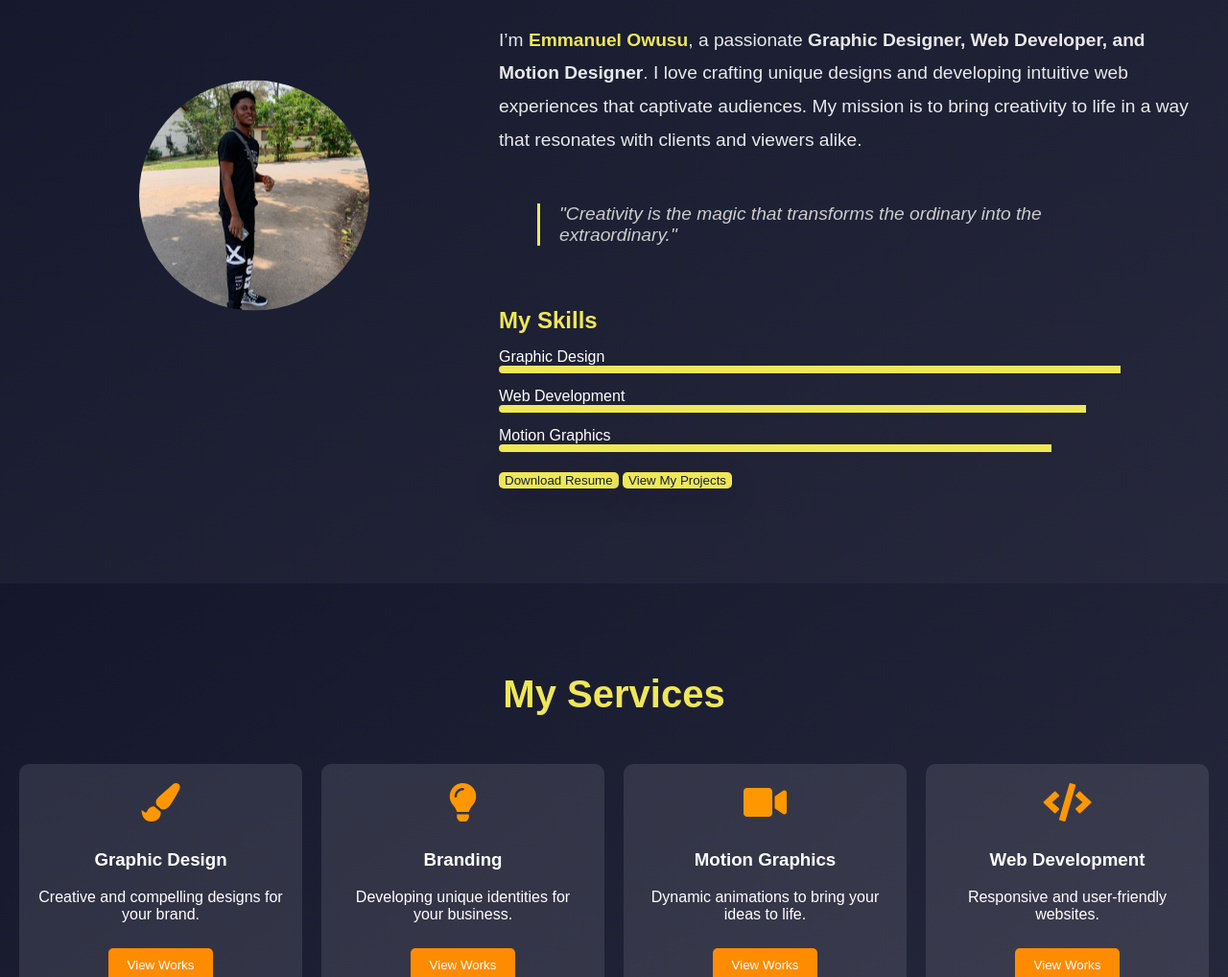
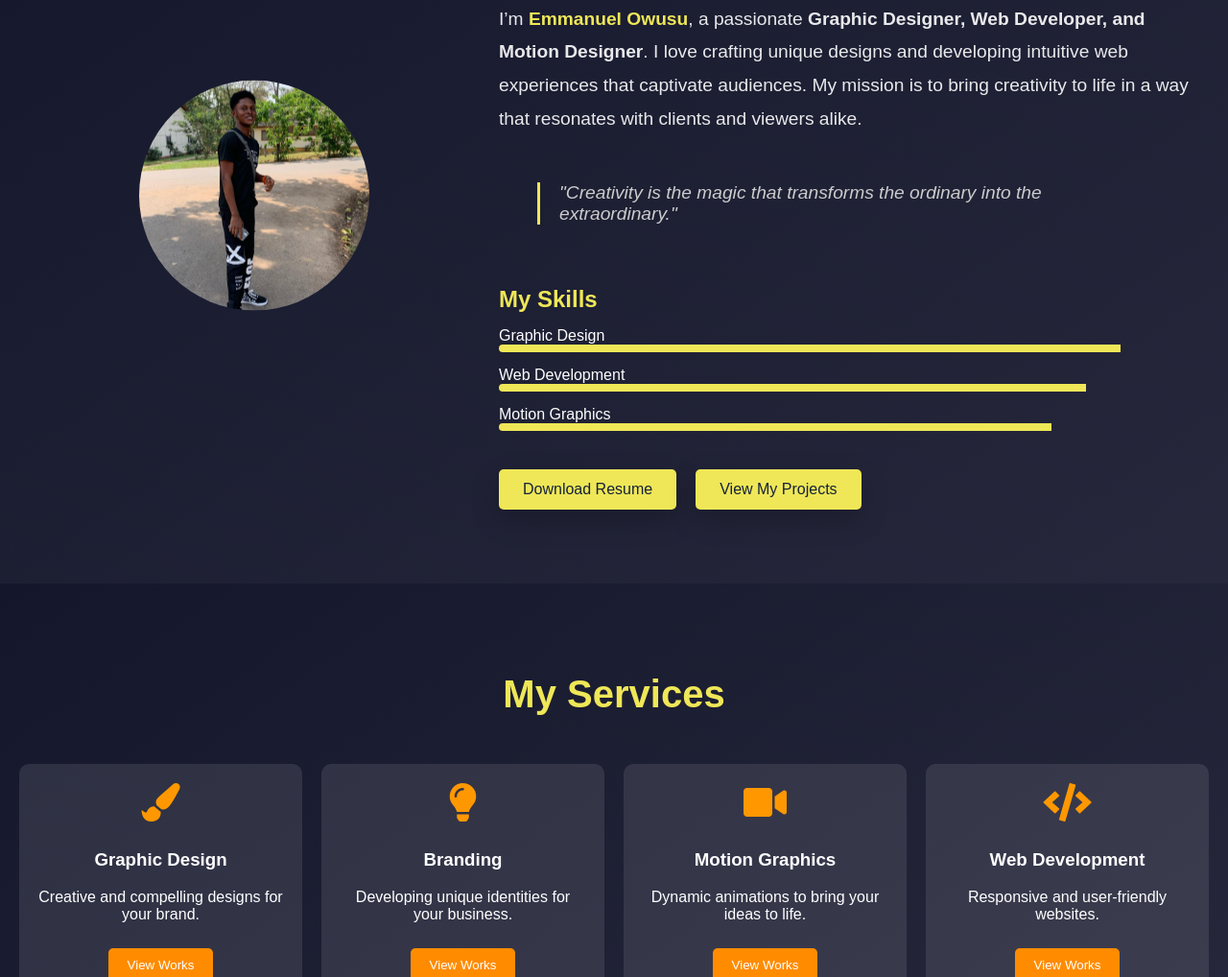
Before and after one commit to eo6619442/ImaginativeExCreations, a plain HTML site: page Index.html in a window 1280 px wide. Shown: the part 992-2010 px from the top of the page at 96% size. Drawn offline with Linux system fonts and the light colour scheme.

Commit message:
Style.css

```diff
--- a/Style.css
+++ b/Style.css
@@ -79,7 +79,7 @@ body {
 .cta-btn {
     background-color: var(--accent-color);
     color: var(--primary-color);
-    padding: 25px 40;
+    padding: 18px 30px;
     border: none;
     border-radius: 5px;
     cursor: pointer;
@@ -292,6 +292,32 @@ body {
     background: var(--accent-color);
     transition: width 1s ease-in-out;
 }
+
+/* CTA Buttons */
+.about-cta {
+    display: flex;
+    gap: 20px;
+    margin-top: 20px;
+}
+
+.about-cta .cta-btn {
+    background-color: var(--accent-color);
+    color: var(--primary-color);
+    padding: 12px 25px;
+    border: none;
+    border-radius: 5px;
+    font-size: 1rem;
+    cursor: pointer;
+    transition: transform 0.3s, box-shadow 0.3s;
+}
+
+.about-cta .cta-btn:hover {
+    background-color: var(--primary-color);
+    color: var(--accent-color);
+    transform: translateY(-5px);
+    box-shadow: 0 15px 40px rgba(0, 0, 0, 0.3);
+}
+
 
 
 /* Services Section */
```
